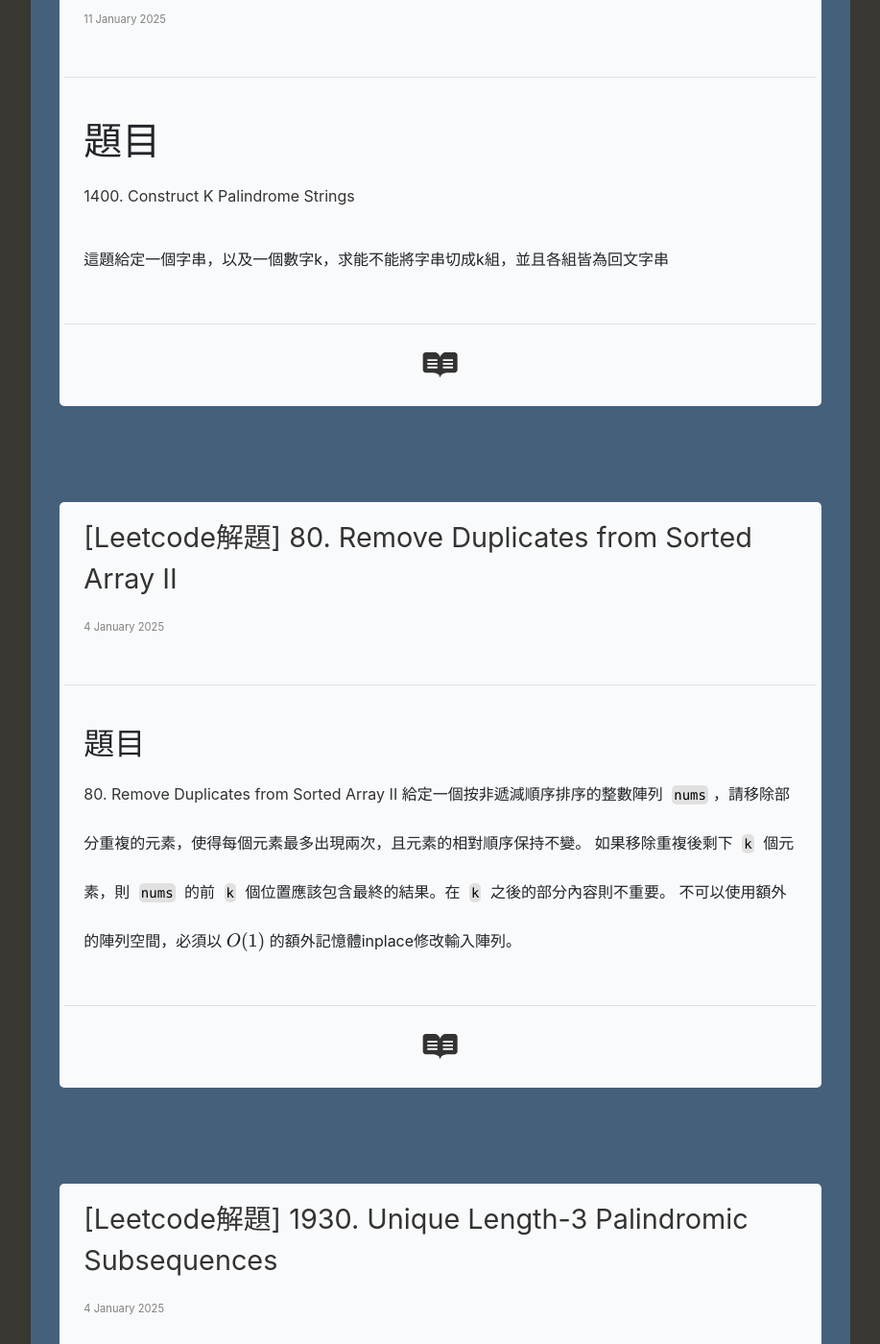
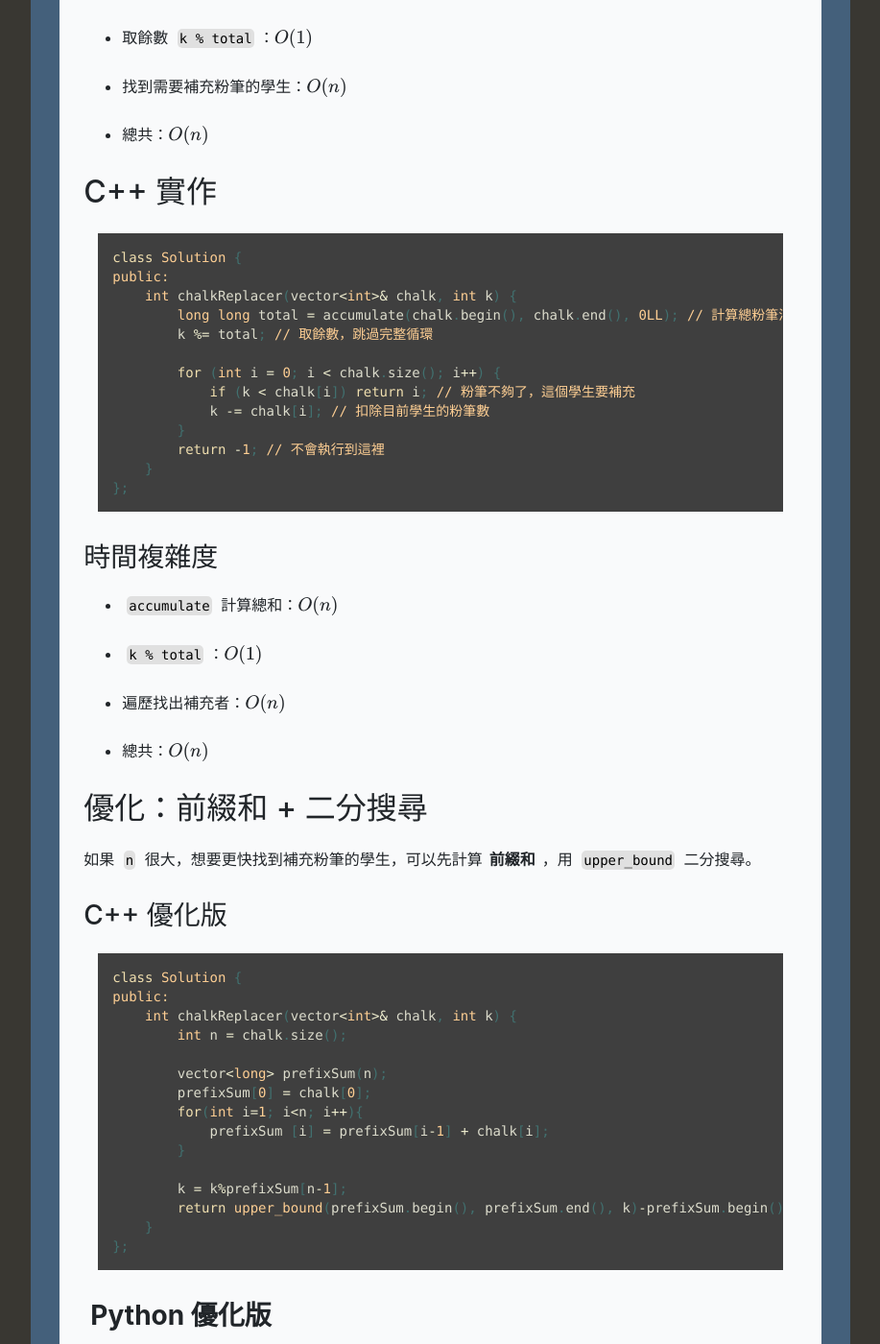
Before and after one commit to catxcoders/catxcoders.github.io, a Jekyll site: the page built from posts/categories/medium/index.html, in a window 1280 px wide and 1400 px high, scrolled down 2620 px. Shown: the whole window at 96% size, without its empty margins (181-1098 px from the left). Built offline with Jekyll 4.4.1, drawn with Linux system fonts in a browser that asks for light colours; nearby versions of some CDN libraries; formulas are drawn with MathJax 3; some of the changed text lies outside the part shown.

Commit message:
add 1894

````diff
--- a/_posts/2025-02-09-2364-count-number-of-bad-pairs.markdown
+++ b/_posts/2025-02-09-2364-count-number-of-bad-pairs.markdown
@@ -7,8 +7,6 @@
 langs: python
 excerpt_separator: <!--more-->
 ---
-
-# 2364. Count Number of Bad Pairs
 
 # 題目
 
--- /dev/null
+++ b/_posts/2025-02-21-1894-Find-the-Student-that-Will-Replace-the-Chalk.markdown
@@ -0,0 +1,127 @@
+---
+layout: article_post
+title:  "[Leetcode解題] 1894. Find the Student that Will Replace the Chalk"
+description:  "1894. Find the Student that Will Replace the Chalk"
+categories: medium
+tags: array
+langs: python
+excerpt_separator: <!--more-->
+---
+
+## 題目
+老師有一盒粉筆，一開始有 $k$ 支，會依照順序讓編號 $0$ 到 $n-1$ 的學生輪流解題，每個學生解一題會消耗不同數量的粉筆（由 `chalk` 陣列提供）。當某個學生發現粉筆數量不足，這個學生就要去補充粉筆，我們要找出這位學生的索引。
+
+## 解題思路
+### Step 1: 計算總粉筆消耗
+假設 `chalk = [5,1,3]`，表示：
+- 學生 0 需要 5 支
+- 學生 1 需要 1 支
+- 學生 2 需要 3 支
+
+如果總共有 22 支粉筆，消耗循環如下：
+```
+[5, 1, 3] → [5, 1, 3] → [5, 1, 3] → ...
+```
+總共消耗 `5 + 1 + 3 = 9` 支粉筆一輪，那我們就可以先讓 `k` 取餘數，找到最終剩下的粉筆數：
+```
+k = k % 總消耗量
+```
+這樣可以快速排除完整輪次，節省時間。
+
+### Step 2: 找出第一個粉筆不足的學生
+現在我們剩下的 `k`，直接從頭開始扣除學生所需的粉筆，直到遇到 **粉筆不夠** 的學生，就直接回傳他的索引。
+
+## Python 實作
+```python
+class Solution:
+    def chalkReplacer(self, chalk: List[int], k: int) -> int:
+        total = sum(chalk)  # 計算總粉筆消耗
+        k %= total  # 取餘數，跳過完整循環
+
+        for i, c in enumerate(chalk):
+            if k < c:  # 粉筆不夠了，這個學生要補充
+                return i
+            k -= c  # 扣除目前學生的粉筆數
+```
+### 時間複雜度
+- 計算總消耗量 `sum(chalk)`：$O(n)$
+- 取餘數 `k % total`：$O(1)$
+- 找到需要補充粉筆的學生：$O(n)$
+- 總共：$O(n)$
+
+
+## C++ 實作
+```cpp
+class Solution {
+public:
+    int chalkReplacer(vector<int>& chalk, int k) {
+        long long total = accumulate(chalk.begin(), chalk.end(), 0LL); // 計算總粉筆消耗
+        k %= total; // 取餘數，跳過完整循環
+
+        for (int i = 0; i < chalk.size(); i++) {
+            if (k < chalk[i]) return i; // 粉筆不夠了，這個學生要補充
+            k -= chalk[i]; // 扣除目前學生的粉筆數
+        }
+        return -1; // 不會執行到這裡
+    }
+};
+```
+### 時間複雜度
+- `accumulate` 計算總和：$O(n)$
+- `k % total`：$O(1)$
+- 遍歷找出補充者：$O(n)$
+- 總共：$O(n)$
+
+
+## 優化：前綴和 + 二分搜尋
+如果 `n` 很大，想要更快找到補充粉筆的學生，可以先計算**前綴和**，用 `upper_bound` 二分搜尋。
+
+### C++ 優化版
+```cpp
+class Solution {
+public:
+    int chalkReplacer(vector<int>& chalk, int k) {
+        int n = chalk.size();
+
+        vector<long> prefixSum(n);
+        prefixSum[0] = chalk[0];
+        for(int i=1; i<n; i++){
+            prefixSum [i] = prefixSum[i-1] + chalk[i];
+        }
+
+        k = k%prefixSum[n-1];
+        return upper_bound(prefixSum.begin(), prefixSum.end(), k)-prefixSum.begin();
+    }
+};
+```
+
+### **Python 優化版**
+```python
+class Solution:
+    def chalkReplacer(self, chalk: List[int], k: int) -> int:
+        # 計算前綴和
+        prefix_sum = list(itertools.accumulate(chalk))
+
+        # 取餘數，去掉完整循環
+        k %= prefix_sum[-1]
+
+        # 使用 bisect 進行二分搜尋，找第一個 > k 的索引
+        return bisect.bisect_right(prefix_sum, k)
+```
+
+### **時間複雜度**
+- **前綴和計算：** $O(n)$
+- **取餘數：** $O(1)$
+- **二分搜尋：** $O(\log n)$
+- **總共：** $O(n + \log n)$
+
+當 `n` 很大時，這個方法比原本的 $O(n)$ 遍歷快！
+
+
+## 總結
+| 方法 | 時間複雜度 | 空間複雜度 | 適用情境 |
+|------|----------|----------|---------|
+| 直接遍歷 | $O(n)$ | $O(1)$ | 一般狀況 |
+| 前綴和 + 二分搜尋 | $O(n + \log n)$ | $O(n)$ | 當 `n` 很大時 |
+
+如果 `n` 不大，用 Python 的方法即可；如果 `n` 很大，C++ 版的前綴和 + 二分搜尋會更快！
````
